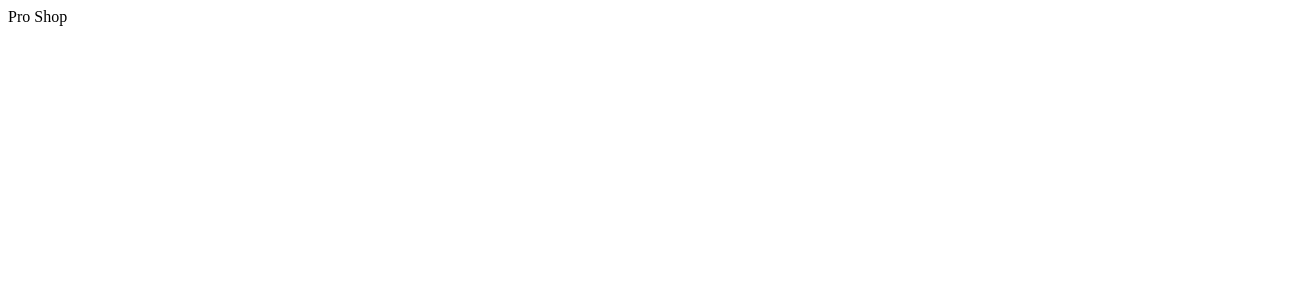
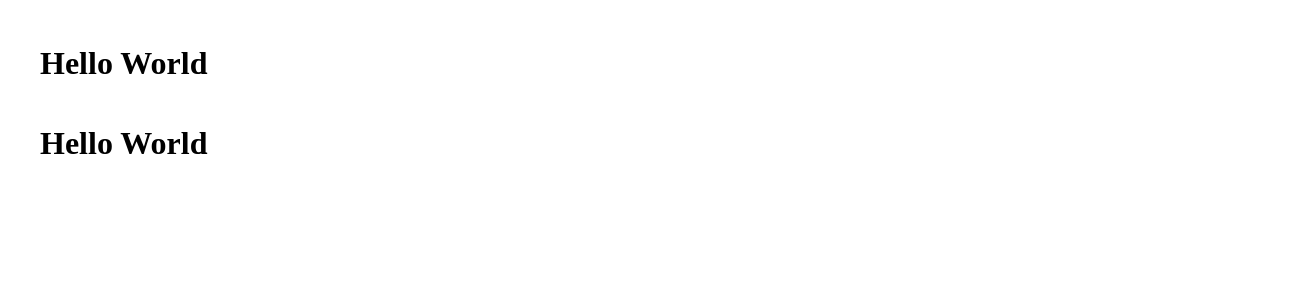
Before and after one commit to mohammedshamia/colors-team-project, a React (Create React App) app: page / in a window 1280 px wide. Shown: the top 300 px of the page, 1304 px wide, since content can reach past the window. Built offline with nearby package versions, Linux system fonts and the light colour scheme.

Commit message:
create container component

```diff
--- a/src/App.tsx
+++ b/src/App.tsx
@@ -1,5 +1,12 @@
+import { Container } from './components';
+
 const App: React.FC = () => {
-  return <div className="App">Pro Shop</div>;
+  return (
+    <Container direction="column" justifyContent="space-between">
+      <h1>Hello World</h1>
+      <h1>Hello World</h1>
+    </Container>
+  );
 };
 
 export default App;
--- /dev/null
+++ b/src/components/Container/index.tsx
@@ -0,0 +1,6 @@
+import { IContainerProps } from './interface';
+import { ContainerWrapper } from './style';
+
+export const Container: React.FC<IContainerProps> = props => (
+  <ContainerWrapper {...props} />
+);
--- /dev/null
+++ b/src/components/Container/interface.d.ts
@@ -0,0 +1,6 @@
+import { CSSProperties } from 'react';
+
+export interface IContainerProps extends CSSProperties {
+  children?: any;
+  direction?: 'row' | 'column';
+}
--- /dev/null
+++ b/src/components/Container/style.ts
@@ -0,0 +1,18 @@
+import styled from 'styled-components';
+
+export const ContainerWrapper = styled.div`
+  display: flex;
+  flex-direction: ${props => props.direction || 'row'};
+  align-items: ${props =>
+    props.direction === 'column' ? 'flex-start' : 'center'};
+  width: 100%;
+  height: 100%;
+  padding: 1em;
+  & > * {
+    margin-left: 0.5em;
+  }
+  ${props =>
+    Object.keys(props)
+      .map((key: any) => `${key}: ${props?.[key]};`)
+      .join(';')};
+`;
--- /dev/null
+++ b/src/components/index.ts
@@ -0,0 +1 @@
+export { Container } from './Container';
```
